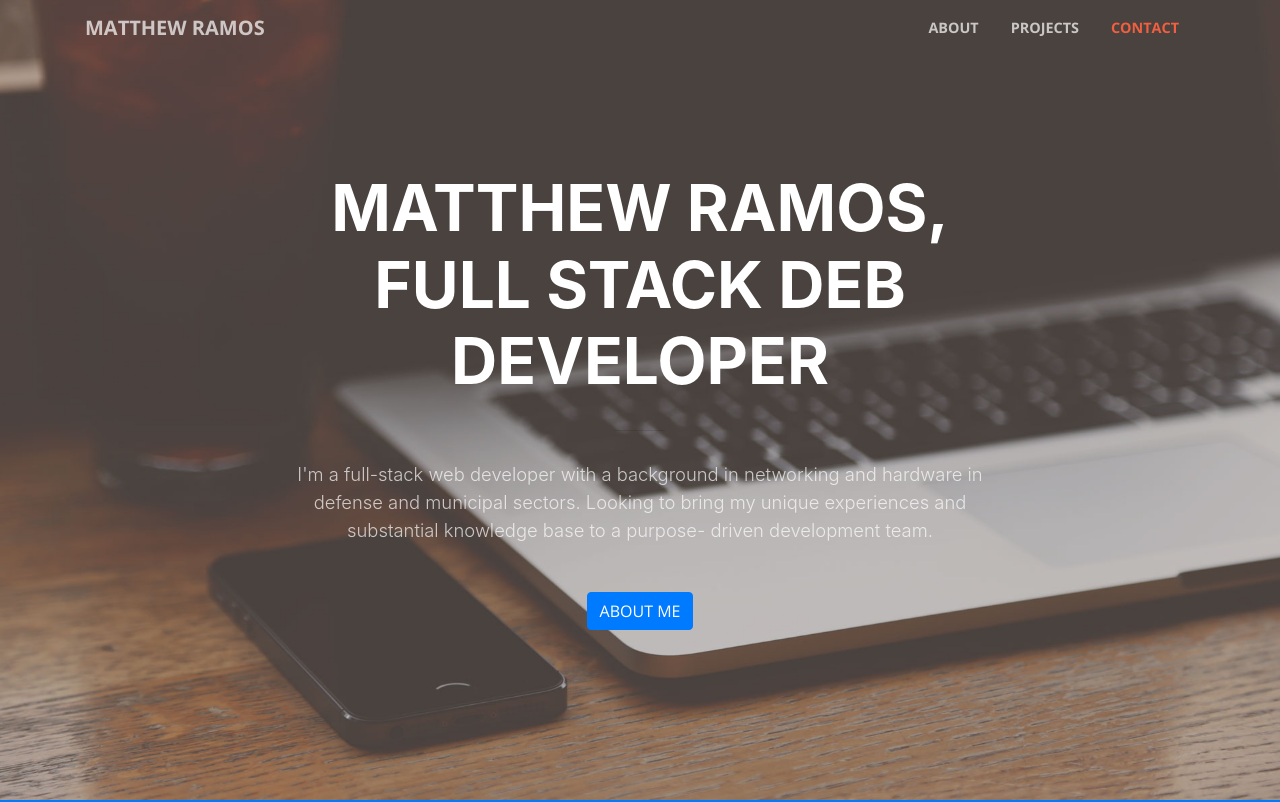
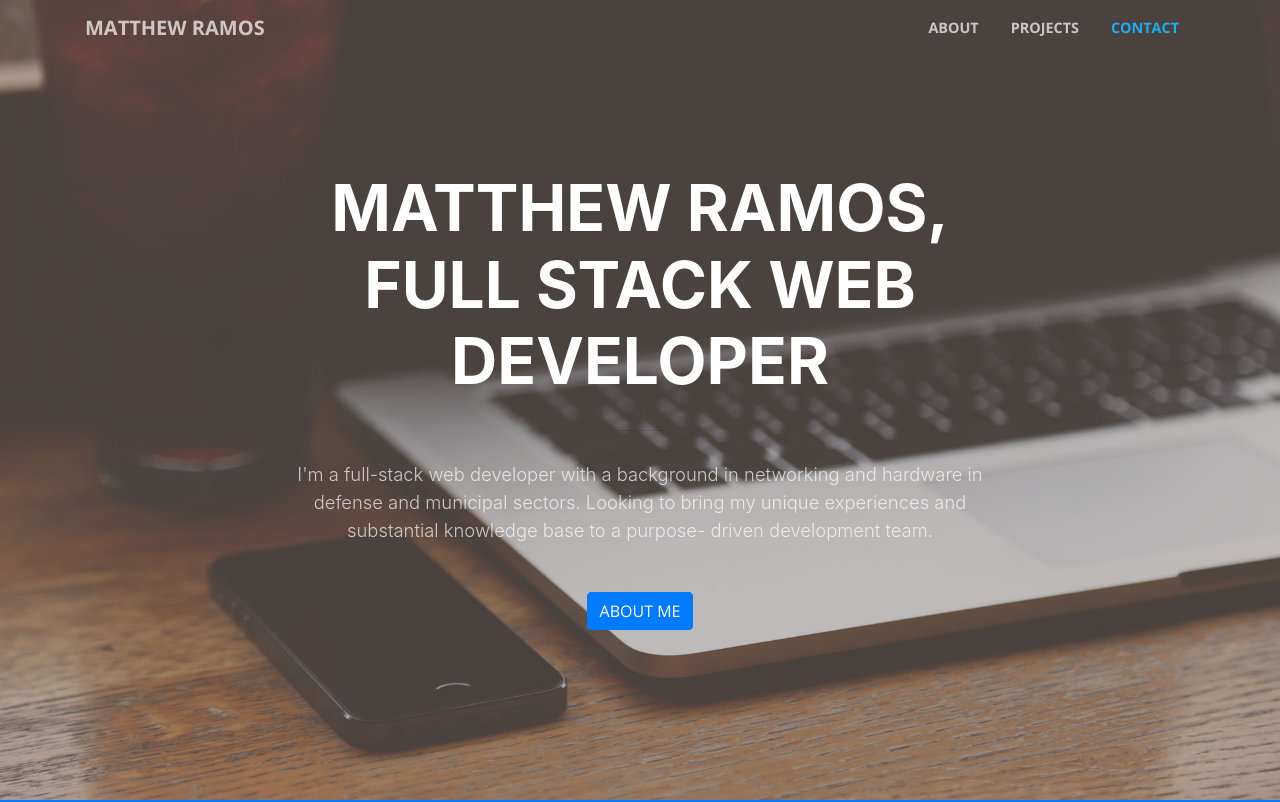
Before and after one commit to matthewjramos/matthewjramos.github.io, a website with bundled scripts: page index.html in a window 1280 px wide. Shown: the top 802 px of the page. Built offline with nearby package versions, Linux system fonts and the light colour scheme.

Commit message:
Change color, update description
-Change color from an orange to a blue
-Update site description
-Fix typos

To-do:
-Icons for skills, contact info (GitHub, LinkedIn)
-Proper references for projects, removal of placeholder pictures

```diff
--- a/index.html
+++ b/index.html
@@ -5,7 +5,7 @@
 
     <meta charset="utf-8">
     <meta name="viewport" content="width=device-width, initial-scale=1, shrink-to-fit=no">
-    <meta name="description" content="">
+    <meta name="description" content="Matthew Ramos - Full Stack Web Developer">
     <meta name="author" content="">
 
     <title>Matthew Ramos</title>
@@ -61,7 +61,7 @@
           <div class="col-lg-10 mx-auto">
             <h1 class="text-uppercase">
               <strong>Matthew Ramos,
-                <br> Full Stack Deb Developer</strong>
+                <br> Full Stack Web Developer</strong>
             </h1>
             <hr>
           </div>
--- a/scss/_variables.scss
+++ b/scss/_variables.scss
@@ -12,4 +12,4 @@ $gray-800: #343a40 !default;
 $gray-900: #212529 !default;
 $black: #000 !default;
 
-$primary: #F05F40 !default;
+$primary: #1eadf2 !default;
```
Also changed, not shown: css/creative.css, css/creative.min.css.
